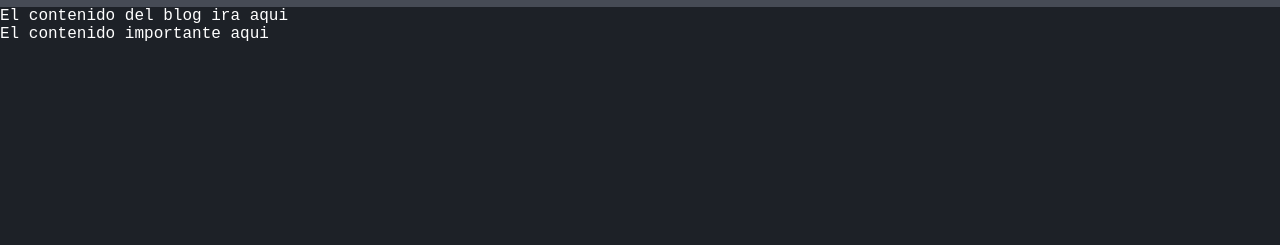
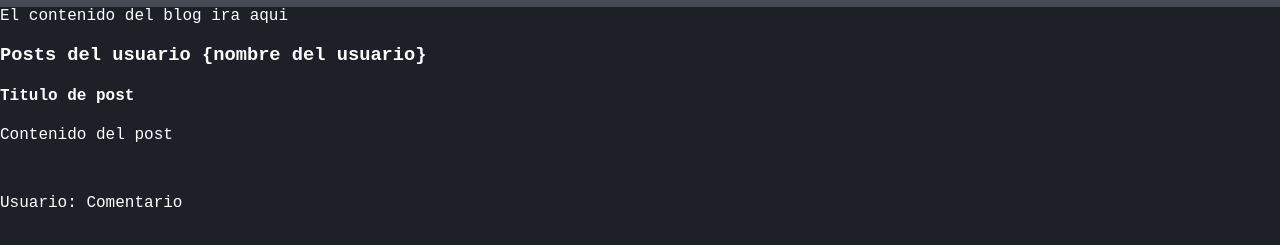
Before and after one commit to PatricioGri/cursto-git, a plain HTML site: page index.html in a window 1280 px wide. Shown: the part 63-308 px from the top of the page. Drawn offline with Linux system fonts and the light colour scheme; a web font is replaced by a local one.

Commit message:
add post htnml

```diff
--- a/index.html
+++ b/index.html
@@ -18,8 +18,15 @@
     <div>
         El contenido del blog ira aqui
     </div>
-    <div>
-        El contenido importante aqui
+    <div clas="container" id="content">
+        <h3>Posts del usuario {nombre del usuario}</h3>
+        <div class="post">
+            <h4>Titulo de post</h4>
+            <p>Contenido del post</p>
+            <br>
+            <p><span>Usuario:</span> Comentario</p>
+
+        </div>
     </div>
 </body>
 </html>
```
